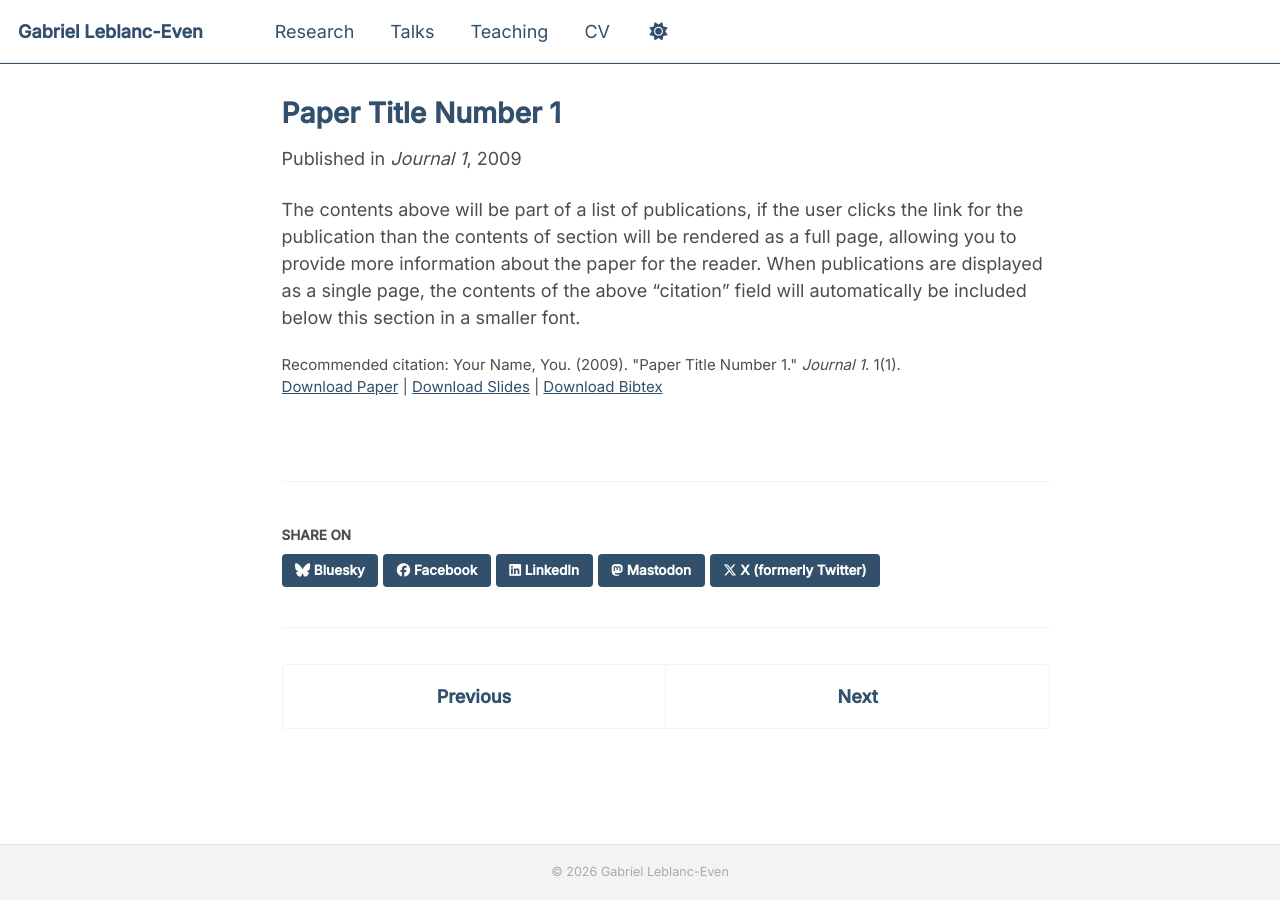
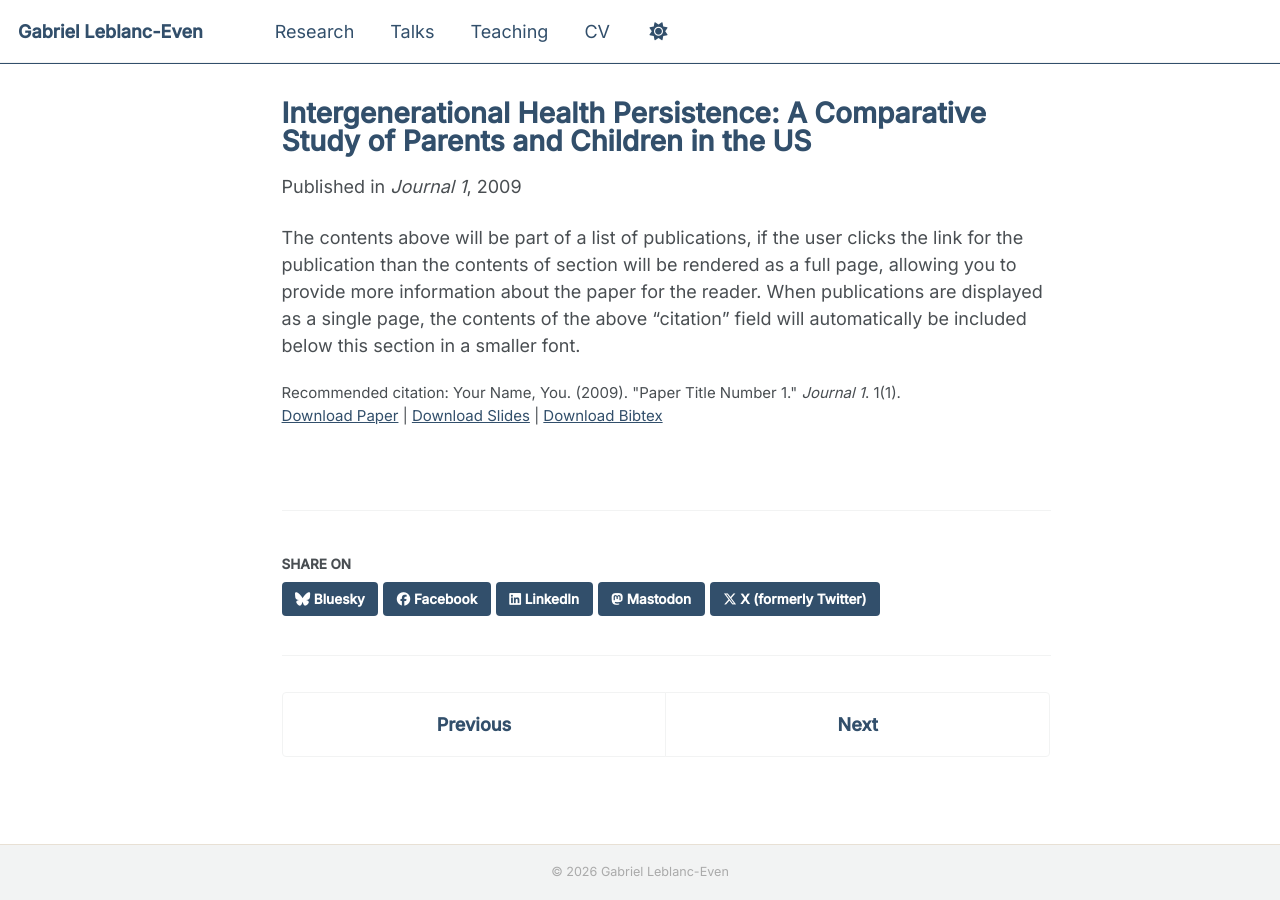
Before and after one commit to gabriel-leblanceven/gabriel-leblanceven.github.io, a Jekyll site: the page built from _publications/2009-10-01-paper-title-number-1.md, in a window 1280 px wide. Built offline with Jekyll 4.4.1, drawn with Linux system fonts in a browser that asks for light colours; a script bundle is joined from its source files by our own code; library files that are not in the unit come from our copies.

Commit message:
Update 2009-10-01-paper-title-number-1.md

```diff
--- a/_publications/2009-10-01-paper-title-number-1.md
+++ b/_publications/2009-10-01-paper-title-number-1.md
@@ -1,7 +1,7 @@
 ---
-title: "Paper Title Number 1"
+title: "Intergenerational Health Persistence: A Comparative Study of Parents and Children in the US"
 collection: publications
-category: manuscripts
+category: workingpaper
 permalink: /publication/2009-10-01-paper-title-number-1
 excerpt: 'This paper is about the number 1. The number 2 is left for future work.'
 date: 2009-10-01
```
